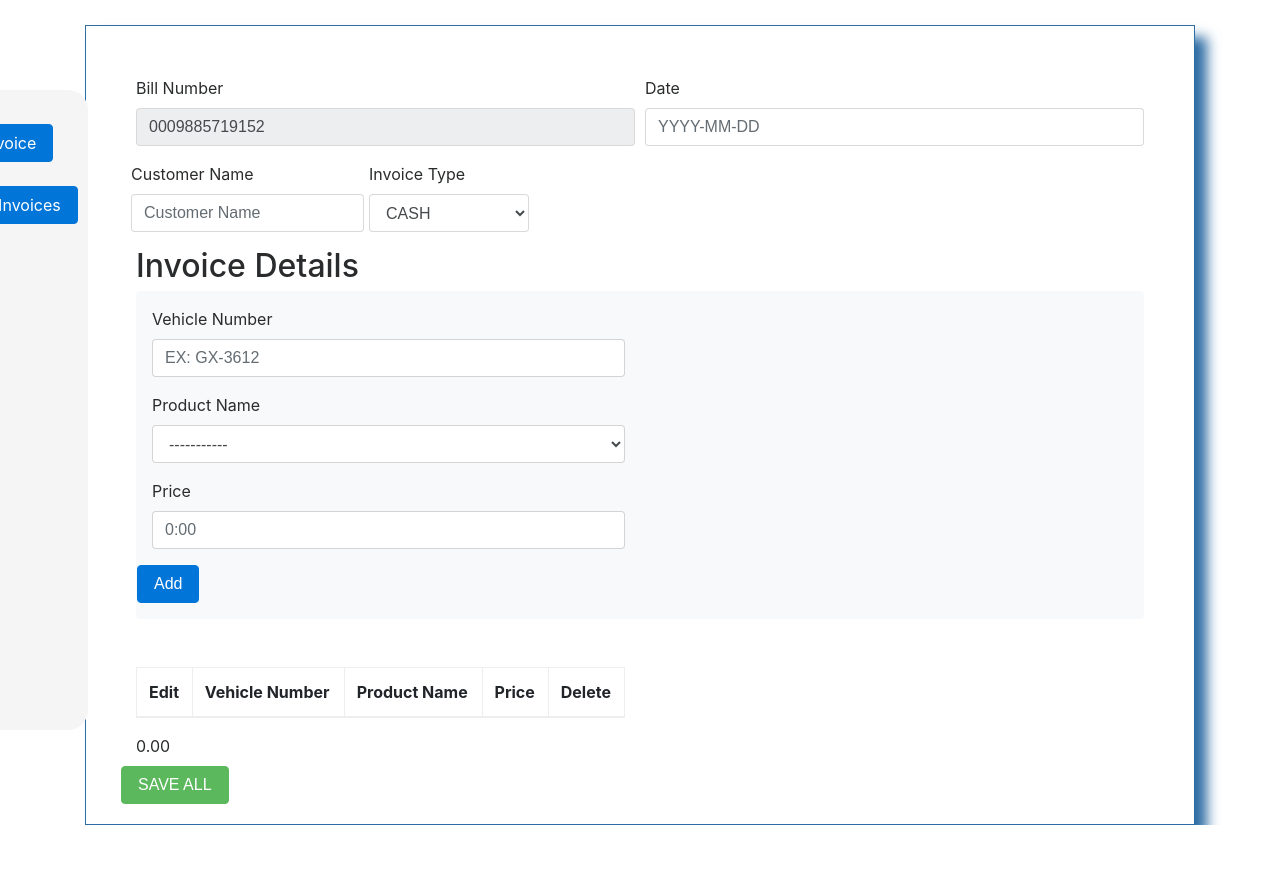
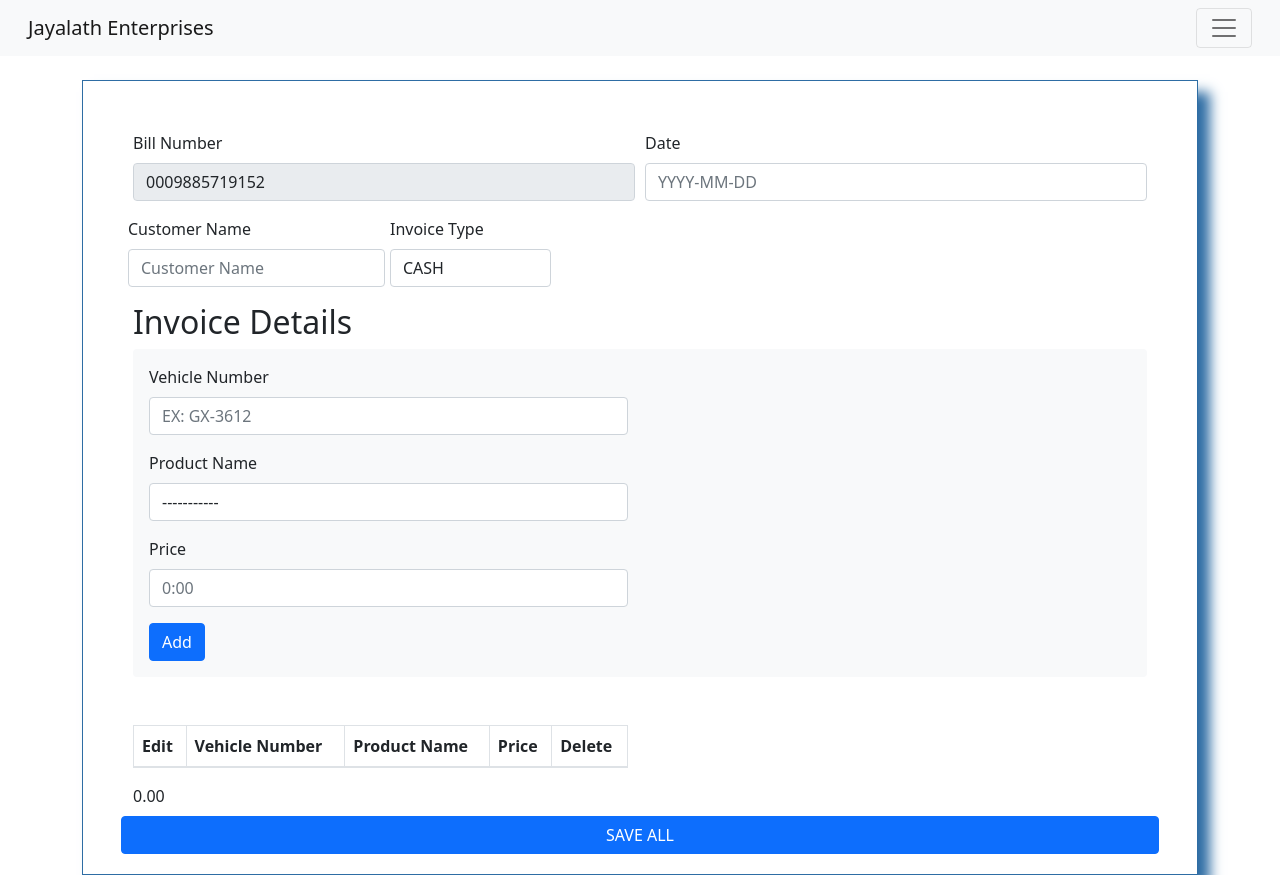
Before and after one commit to jayashan/jayalathenterprises, a Django app: page /add_invoice/ in a window 1280 px wide. Before the commit the page ends 825 px from the top, so only its background shows below. Run offline with Django 3.2, Linux system fonts and the light colour scheme; data that the repository does not hold is empty; some libraries are stand-ins or nearby versions.

Commit message:
20-10-21

```diff
--- a/POS/static/css/mystyle.css
+++ b/POS/static/css/mystyle.css
@@ -1,34 +1,9 @@
-.mymenu-bar{
-    background-color: #F5F5F5;
-    color: white;
-    display: inline;
-    padding: 10px;
-    position: fixed;
-    height: 80%;
-    bottom: 70px;
-    left: -80px;
-    z-index: 3000;
-    border-top-right-radius: 20px;
-    border-bottom-right-radius: 20px;
-
-}
-
-.mymenu-bar:hover{
-    left: 0px;
-    -webkit-transition: all 0.5s ease;
-     -moz-transition: all 0.5s ease;
-       -o-transition: all 0.5s ease;
-      -ms-transition: all 0.5s ease;
-          transition: all 0.5s ease;
-}
-
-
 .myform{
 	box-shadow: 10px 10px 10px;
 	box-shadow: 12px 12px 12px #2e6da4;
 	border: 1px solid #2e6da4;
 	padding: 50px;
 	padding-bottom: 20px;
-	margin-top: 25px;
+	margin-top: 80px;
 
 }
--- a/POS/static/js/myjs.js
+++ b/POS/static/js/myjs.js
@@ -7,6 +7,13 @@
         });
     });
 
+});
 
-
+jQuery(document).ready(function(){
+  jQuery(function() {
+        jQuery(this).bind("contextmenu", function(event) {
+            event.preventDefault();
+            alert('Right click disable in this site!!')
+        });
+    });
 });
--- a/POS/templates/addinvoice.html
+++ b/POS/templates/addinvoice.html
@@ -5,26 +5,17 @@
   <head>
     <meta charset="UTF-8" />
     <title>{{title}}</title>
+    <link rel="stylesheet" href="https://stackpath.bootstrapcdn.com/bootstrap/4.3.1/css/bootstrap.min.css" integrity="sha384-ggOyR0iXCbMQv3Xipma34MD+dH/1fQ784/j6cY/iJTQUOhcWr7x9JvoRxT2MZw1T" crossorigin="anonymous"/>
 
-    <script src="{% static '/js/myjs.js '%}" type="text/javascript"></script>
-    <link rel="stylesheet" href="https://stackpath.bootstrapcdn.com/bootstrap/4.3.1/css/bootstrap.min.css" integrity="sha384-ggOyR0iXCbMQv3Xipma34MD+dH/1fQ784/j6cY/iJTQUOhcWr7x9JvoRxT2MZw1T" crossorigin="anonymous"/>
-    <script src="https://code.jquery.com/jquery-3.3.1.slim.min.js" integrity="sha384-q8i/X+965DzO0rT7abK41JStQIAqVgRVzpbzo5smXKp4YfRvH+8abtTE1Pi6jizo" crossorigin="anonymous"></script>
-    <script src="https://cdnjs.cloudflare.com/ajax/libs/popper.js/1.14.7/umd/popper.min.js" integrity="sha384-UO2eT0CpHqdSJQ6hJty5KVphtPhzWj9WO1clHTMGa3JDZwrnQq4sF86dIHNDz0W1" crossorigin="anonymous"></script>
-    <script src="https://stackpath.bootstrapcdn.com/bootstrap/4.3.1/js/bootstrap.min.js" integrity="sha384-JjSmVgyd0p3pXB1rRibZUAYoIIy6OrQ6VrjIEaFf/nJGzIxFDsf4x0xIM+B07jRM" crossorigin="anonymous"></script>
+
     <script src="https://ajax.googleapis.com/ajax/libs/jquery/2.2.0/jquery.min.js"></script>
+    <link href="https://cdn.jsdelivr.net/npm/bootstrap@5.1.3/dist/css/bootstrap.min.css" rel="stylesheet" integrity="sha384-1BmE4kWBq78iYhFldvKuhfTAU6auU8tT94WrHftjDbrCEXSU1oBoqyl2QvZ6jIW3" crossorigin="anonymous">
 
-    <script src="https://maxcdn.bootstrapcdn.com/bootstrap/3.3.6/js/bootstrap.min.js"></script>
+
     <script src="{% static 'js/myjs.js' %}"></script>
     <link rel="stylesheet"  href="{%  static  'css/mystyle.css'  %}">
 
-
-    <link href="https://cdnjs.cloudflare.com/ajax/libs/bootstrap-datepicker/1.6.4/css/bootstrap-datepicker.standalone.min.css" rel="stylesheet"/>
-    <link href="https://cdnjs.cloudflare.com/ajax/libs/twitter-bootstrap/4.0.0-alpha.6/css/bootstrap.min.css" rel="stylesheet"/>
-    <script src="https://cdnjs.cloudflare.com/ajax/libs/jquery/3.1.1/jquery.min.js"></script>
-
     <link rel="stylesheet" href="//code.jquery.com/ui/1.13.0/themes/base/jquery-ui.css">
-    <link rel="stylesheet" href="/resources/demos/style.css">
-    <script src="https://code.jquery.com/jquery-3.6.0.js"></script>
     <script src="https://code.jquery.com/ui/1.13.0/jquery-ui.js"></script>
 
 
@@ -121,10 +112,7 @@
           </div>
         </div>
         <div class="row">
-            <div class="col-xs-12">
-                <button class="btn btn-block btn-success" type="submit" value="Save" id="save_all_btn">SAVE ALL</button>
-            </div>
-
+          <button class="btn btn-primary" type="submit" value="Save" id="save_all_btn">SAVE ALL</button>
         </div>
       </div>
       <div class="alert alert-success" id="upt_success" style="display:none"></div>
@@ -369,5 +357,6 @@
 
 
     </script>
+   <script src="https://cdn.jsdelivr.net/npm/bootstrap@5.1.3/dist/js/bootstrap.bundle.min.js" integrity="sha384-ka7Sk0Gln4gmtz2MlQnikT1wXgYsOg+OMhuP+IlRH9sENBO0LRn5q+8nbTov4+1p" crossorigin="anonymous"></script>
   </body>
 </html>
--- a/POS/templates/navibar.html
+++ b/POS/templates/navibar.html
@@ -1,6 +1,41 @@
-<div class="mymenu-bar">
-  <br>
-  <a href="{% url 'add_invoice' %}"><div class="btn btn-primary mybutton">Add Invoice</div></a>
-  <br><br>
-  <a href="{% url 'list_invoices' %}"><div class="btn btn-primary mybutton">List of Invoices</div></a>
-</div>
+<nav class="navbar navbar-light bg-light fixed-top">
+  <div class="container-fluid">
+    <a class="navbar-brand" href="#">Jayalath Enterprises</a>
+    <button class="navbar-toggler" type="button" data-bs-toggle="offcanvas" data-bs-target="#offcanvasNavbar" aria-controls="offcanvasNavbar">
+      <span class="navbar-toggler-icon"></span>
+    </button>
+    <div class="offcanvas offcanvas-end" tabindex="-1" id="offcanvasNavbar" aria-labelledby="offcanvasNavbarLabel">
+      <div class="offcanvas-header">
+        <h5 class="offcanvas-title" id="offcanvasNavbarLabel">ADMIN</h5>
+        <button type="button" class="btn-close text-reset" data-bs-dismiss="offcanvas" aria-label="Close"></button>
+      </div>
+      <div class="offcanvas-body">
+        <ul class="navbar-nav justify-content-end flex-grow-1 pe-3">
+          <li class="nav-item">
+            <a class="nav-link active" aria-current="page" href="{% url 'settings_home' %}">Home</a>
+          </li>
+          <li class="nav-item">
+            <a class="nav-link" href="{% url 'add_invoice' %}">ADD INVOICES</a>
+          </li>
+          <li class="nav-item dropdown">
+            <a class="nav-link dropdown-toggle" href="#" id="offcanvasNavbarDropdown" role="button" data-bs-toggle="dropdown" aria-expanded="false">
+              REPORTS
+            </a>
+            <ul class="dropdown-menu" aria-labelledby="offcanvasNavbarDropdown">
+              <li><a class="dropdown-item" href="{% url 'list_invoices' %}">INVOICES</a></li>
+<!--              <li><a class="dropdown-item" href="#">Another action</a></li>-->
+<!--              <li>-->
+<!--                <hr class="dropdown-divider">-->
+<!--              </li>-->
+<!--              <li><a class="dropdown-item" href="#">Something else here</a></li>-->
+            </ul>
+          </li>
+        </ul>
+<!--        <form class="d-flex">-->
+<!--          <input class="form-control me-2" type="search" placeholder="Search" aria-label="Search">-->
+<!--          <button class="btn btn-outline-success" type="submit">Search</button>-->
+<!--        </form>-->
+      </div>
+    </div>
+  </div>
+</nav>
--- a/POS/urls.py
+++ b/POS/urls.py
@@ -45,6 +45,11 @@
 
 
 
+    path('settings_home/',views.settings_home,name='settings_home'),
+
+
+
+
 
 
 ]
--- a/POS/views.py
+++ b/POS/views.py
@@ -320,3 +320,12 @@
     if pisa_status.err:
        return HttpResponse('We had some errors <pre>' + html + '</pre>')
     return response
+
+
+def settings_home(request):
+    title='settings'
+    context={
+        'title':title
+
+    }
+    return render(request,'settings_pages/index.html',context)
```
Also changed, not shown: POS/templates/base.html (added, +22 -0 lines), POS/templates/settings_pages/index.html (added, +39 -0 lines).
